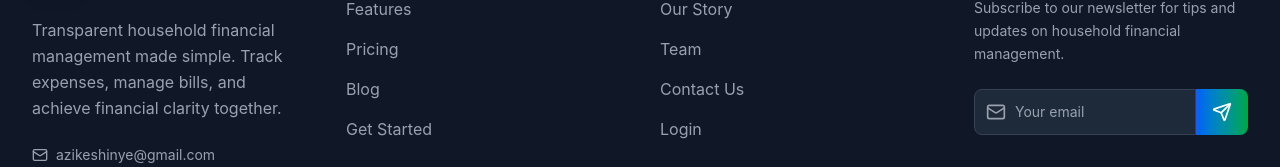
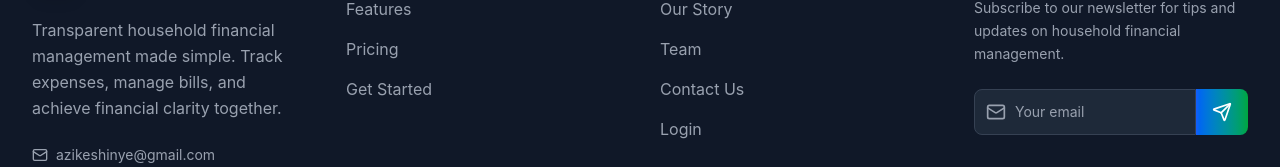
Before and after one commit to simon-azike1/HouseUtility-App, a React (Vite) app in the folder house-utility-frontend/: page /team in a window 1280 px wide. Shown: the part 1969-2136 px from the top of the page. Built offline with nearby package versions, Linux system fonts and the light colour scheme; no server answers.

Commit message:
Isolated blog page

```diff
--- a/house-utility-frontend/src/App.jsx
+++ b/house-utility-frontend/src/App.jsx
@@ -18,7 +18,7 @@ import Services from './pages/Services';
 import Contact from './pages/Contact';
 import OurStory from './pages/OurStory';
 import Team from './pages/Team';
-import Blog from './pages/Blog';
+// import Blog from './pages/Blog';
 import LegalPrivacy from './pages/LegalPrivacy';
 import LegalTerms from './pages/LegalTerms';
 import LegalCookies from './pages/LegalCookies';
@@ -39,7 +39,7 @@ function AppRoutes() {
       <Route path="/contact" element={<Contact />} />
       <Route path="/our-story" element={<OurStory />} />
       <Route path="/team" element={<Team />} />
-      <Route path="/blog" element={<Blog />} />
+      {/* <Route path="/blog" element={<Blog />} /> */}
 
       {/* Legal Pages */}
       <Route path="/privacy" element={<LegalPrivacy />} />
--- a/house-utility-frontend/src/components/Footer.jsx
+++ b/house-utility-frontend/src/components/Footer.jsx
@@ -113,14 +113,14 @@ const Footer = () => {
                   <span className="group-hover:translate-x-1 transition-transform duration-300">Pricing</span>
                 </Link>
               </li>
-              <li>
+              {/* <li>
                 <Link
                   to="/blog"
                   className="text-gray-400 hover:text-white transition-colors duration-300 flex items-center group"
                 >
                   <span className="group-hover:translate-x-1 transition-transform duration-300">Blog</span>
                 </Link>
-              </li>
+              </li> */}
               <li>
                 <Link
                   to="/register"
--- a/house-utility-frontend/src/components/Navbar.jsx
+++ b/house-utility-frontend/src/components/Navbar.jsx
@@ -61,7 +61,7 @@ const Navbar = () => {
       isRoute: true
     },
     { label: 'Contact Us', href: '/contact', isRoute: true },
-    { label: 'Blog', href: '/blog', isRoute: true },
+    // { label: 'Blog', href: '/blog', isRoute: true },
     { label: 'Pricing', href: '/pricing', isRoute: true }
   ];
 
```
